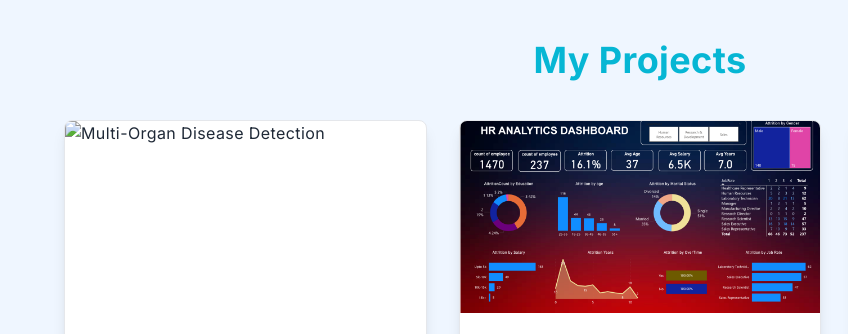
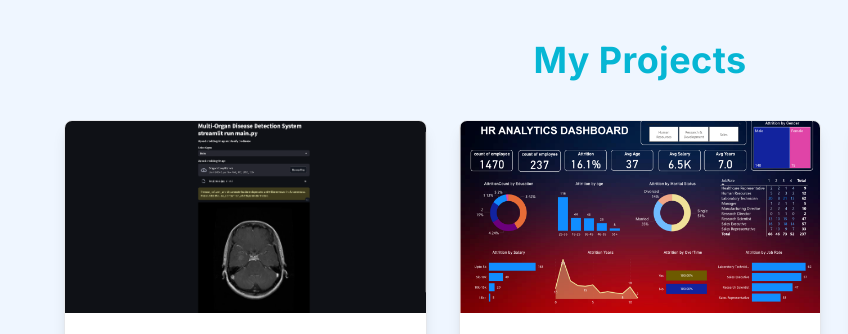
Before and after one commit to chill-br/profile1, a plain HTML site: page index.html in a window 1280 px wide. Shown: the part 1460-1794 px from the top of the page, 0-848 px from the left. Drawn offline with nearby package versions, Linux system fonts and the light colour scheme; grey boxes are pictures that could not be loaded.

Commit message:
Update index.html

```diff
--- a/index.html
+++ b/index.html
@@ -250,7 +250,7 @@
                 <!-- Project Card 1: Multi-Organ Disease Detection -->
                 <div class="project-card bg-white rounded-lg shadow-lg hover:shadow-blue-300/50 hover:bg-blue-50 transition-all duration-300 border border-gray-200 overflow-hidden fade-in cursor-pointer" data-project-id="multi-organ-disease">
                     <!-- Placeholder image - will be replaced by AI generated image on modal open -->
-                    <img src="Screenshot 2025-03-15 at 2.54.35 PM.png" alt="Multi-Organ Disease Detection" class="w-full h-48 object-cover">
+                    <img src="MULTI-ORGAN.png" alt="Multi-Organ Disease Detection" class="w-full h-48 object-cover">
                     <div class="p-6">
                         <h3 class="text-2xl font-semibold text-gray-900 mb-2">Comprehensive Deep Learning Model for Multi-Organ Disease Detection</h3>
                         <p class="text-gray-700 text-base">Deep learning models for improved disease detection using medical images.</p>
@@ -520,7 +520,7 @@
                 description: 'Developed a deep learning model using VGG16 for detecting various diseases (brain tumors, lung cancer, breast cancer, oral diseases, heart disease) from medical images. Engineered a comprehensive deep learning model that enhanced diagnostic accuracy across multiple organ systems, utilizing advanced neural network architectures for improved disease detection. Trained and tested models using X-ray, MRI, and CT scan images in Jupyter Notebook and PyCharm. Deployed the trained models (.h5) using Streamlit for an interactive web interface. Improved disease detection accuracy through feature extraction and classification.',
                 technologies: 'Deep Learning, VGG16, Python, TensorFlow, Jupyter Notebook, PyCharm, Streamlit',
                 github: 'https://github.com/chill-br/Comprehensive-Deep-Learning-Model-for-Multi-Organ-Disease-Detection',
-                imageUrl: 'Screenshot 2025-03-15 at 2.54.35 PM.png' // Replace with your actual image URL
+                imageUrl: 'MULTI-ORGAN.png' // Replace with your actual image URL
             },
             {
                 id: 'hr-analytics-dashboard',
```
